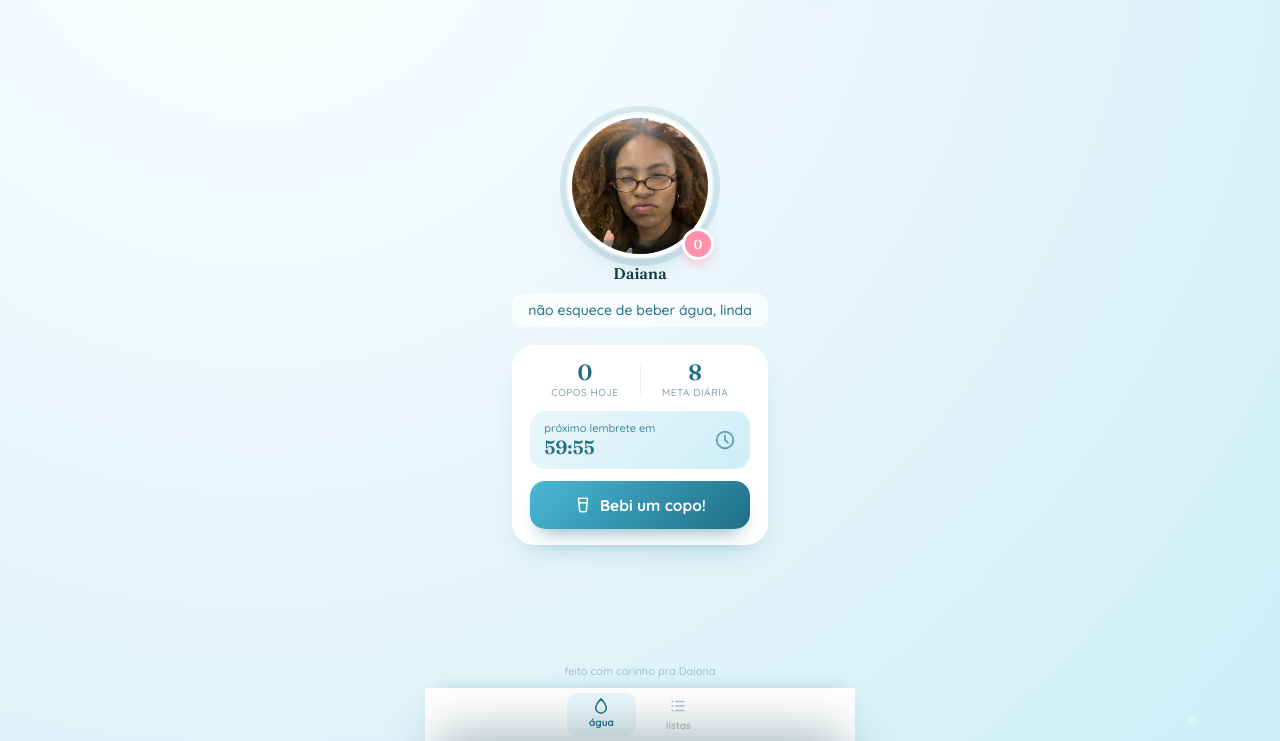
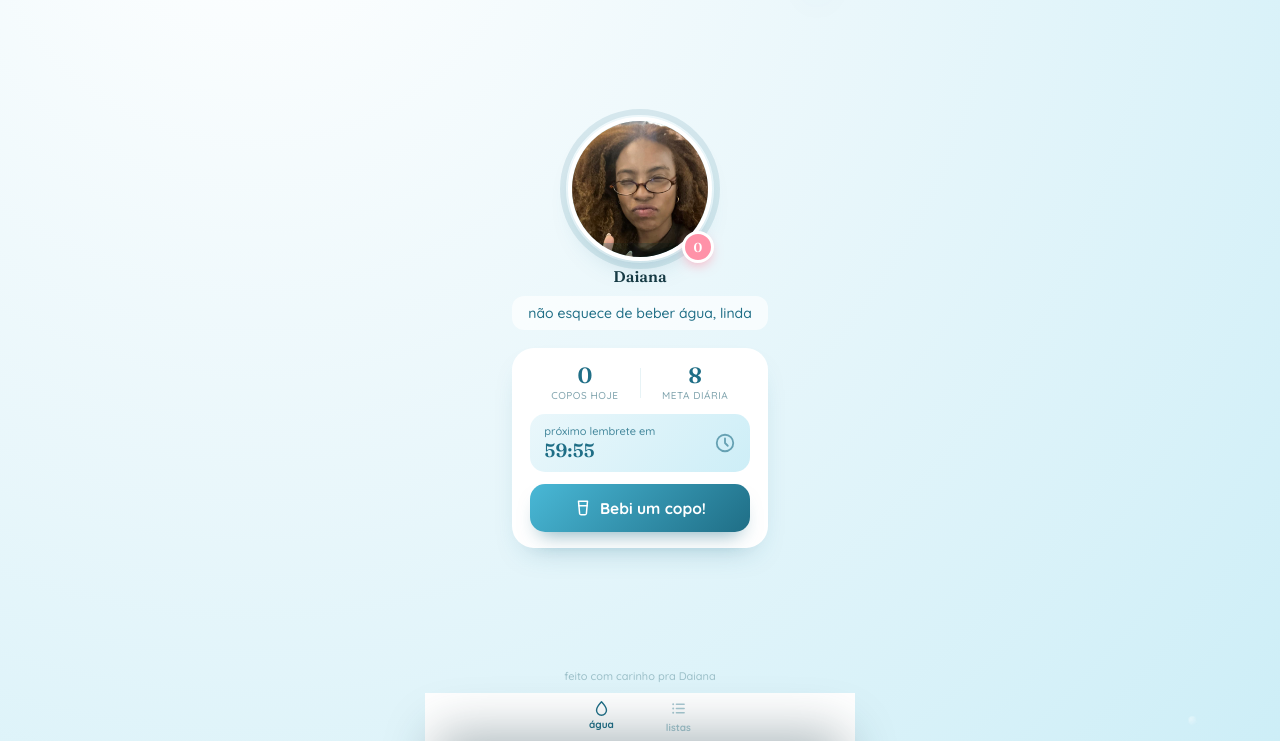
Before and after one commit to amsa2diop/daianalife, a plain HTML site: page index.html in a window 1280 px wide. Shown: the part 59-800 px from the top of the page. Drawn offline with Linux system fonts and the light colour scheme.

Commit message:
Remove fundo do tab ativo, encolhe tabbar mais

```diff
--- a/index.html
+++ b/index.html
@@ -97,9 +97,8 @@
     display: flex;
     justify-content: center;
     gap: 8px;
-    padding: 5px 10px max(5px, env(safe-area-inset-bottom));
+    padding: 4px 10px max(4px, env(safe-area-inset-bottom));
     background: var(--foam);
-    box-shadow: 0 -8px 20px -14px rgba(31,110,134,0.4);
     z-index: 6;
   }
   .tab-btn {
@@ -113,12 +112,12 @@
     font-family: 'Quicksand', sans-serif;
     font-size: 10px;
     font-weight: 700;
-    padding: 4px 22px;
-    border-radius: 11px;
+    padding: 3px 22px;
+    border-radius: 10px;
     cursor: pointer;
   }
-  .tab-btn svg { width: 18px; height: 18px; }
-  .tab-btn.active { color: var(--aqua-deep); background: var(--sky-1); }
+  .tab-btn svg { width: 17px; height: 17px; }
+  .tab-btn.active { color: var(--aqua-deep); }
   .tab-icon-wrap { position: relative; }
   .tab-badge {
     position: absolute;
```
